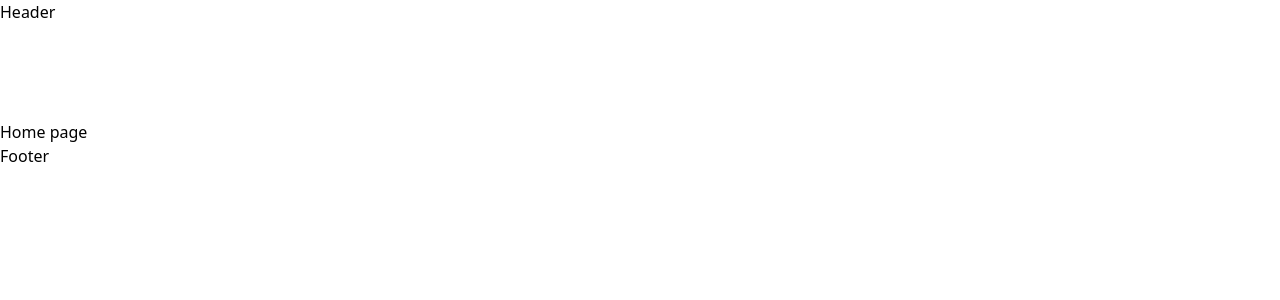
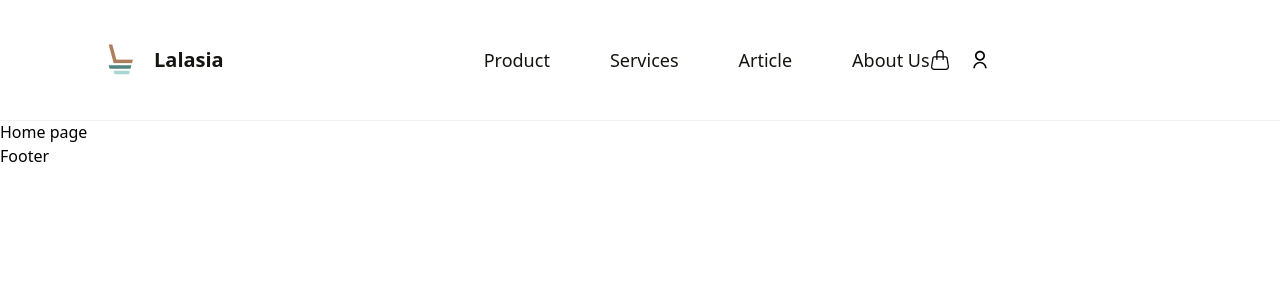
Before and after one commit to archis-academy/december-frontend-lalasia-2025, a React (Vite) app: page / in a window 1280 px wide. Shown: the top 300 px of the page. Built offline with nearby package versions, Linux system fonts and the light colour scheme; a web font is replaced by a local one.

Commit message:
navbar updated

```diff
--- a/src/components/Navbar/Navbar.module.scss
+++ b/src/components/Navbar/Navbar.module.scss
@@ -1,46 +1,42 @@
 @use "/src/styles/variables" as *;
 @use "/src/styles/functions" as *;
 @use "/src/styles/mixins" as *;
-
-.navbarSection{
+.navbarSection {
   background-color: $white;
   display: flex;
   justify-content: flex-start;
   align-items: center;
   box-shadow: 0 1px 0 rgba(0, 0, 0, 0.05);
-    color:$black;
-
-  .logoArea{
+  color: $black;
+  .logoArea {
     display: flex;
-    gap:12px;
+    gap: 12px;
     align-items: center;
     margin-left: 100px;
     margin-right: 260px;
-    .logoBrand{
-     font-size:20px;
+    .logoBrand {
+      font-size: 20px;
       font-weight: 700;
-     color:$text-color;
-
+      color: $text-color;
     }
   }
-  .linkArea{
+  .linkArea {
     display: flex;
-    gap:60px;
-
-    a{
-     color:$text-color;
+    gap: 60px;
+    a {
+      color: $text-color;
       font-weight: 500px;
-     font-size:18px;
+      font-size: 18px;
       text-decoration: none;
     }
   }
-  .navButtonBag{
-     width: 30px;
-     height: 30px;
-     position: absolute;
-     top: 45px;
-     left: 1256px;
-     background: transparent;
-
+  .iconButton {
+    background-color: transparent;
+    cursor: pointer;
+    border: none;
+  }
+  .icon {
+    display: flex;
+    gap: 20px;
   }
 }
--- a/src/components/Navbar/Navbar.tsx
+++ b/src/components/Navbar/Navbar.tsx
@@ -1,4 +1,6 @@
 import React from 'react'
+import { RiUserLine } from "react-icons/ri";
+import { BsHandbag } from "react-icons/bs";
 import styles from './Navbar.module.scss';
 
 
@@ -17,14 +19,15 @@ const Navbar: React.FC = () => {
          <a href="#" >Article</a>
          <a href="#" >About Us</a>
            </div>
-          <div className={styles.buttonArea}>
-                <button className={styles.navButtonBag}>
+           <div className={styles.icon}>
 
-                <button className={styles.navButtonUse}>
-
-                    </button>
-                </button>
-            </div>
+      <button className={styles.iconButton}>
+        <BsHandbag size={20} />
+      </button>
+      <button className={styles.iconButton}>
+        <RiUserLine size={20} />
+      </button>
+    </div>
         </header>
     );
 };
--- a/src/layouts/MainLayout/MainLayout.tsx
+++ b/src/layouts/MainLayout/MainLayout.tsx
@@ -1,10 +1,11 @@
 import { Outlet } from "react-router";
 import styles from "./MainLayout.module.scss";
+import Navbar from "@/components/Navbar/Navbar";
 
 export default function MainLayout() {
     return (
         <div className={styles.mainlayout}>
-            <header>Header</header>
+            <Navbar/>
             <main><Outlet /></main>
             <footer>Footer</footer>
         </div>
```
Lines whose indentation alone changed are shown as unchanged.
